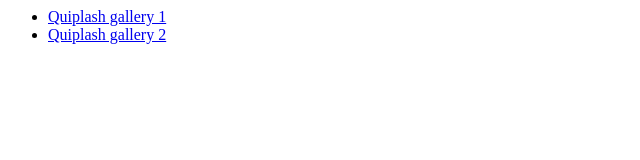
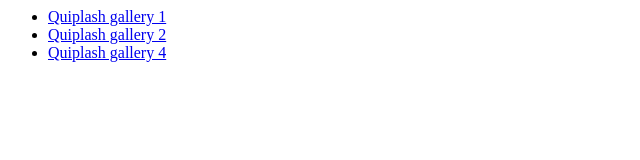
Before and after one commit to timothymcmackin/scratchpad, a plain HTML site: page quiplash/index.html in a window 1280 px wide. Shown: the whole page, without its empty margins (0-640 px from the left). Drawn offline with Linux system fonts and the light colour scheme.

Commit message:
add to index

```diff
--- a/quiplash/index.html
+++ b/quiplash/index.html
@@ -6,6 +6,7 @@
 <ul>
 <li><a href="Quiplash 2 Gallery 1.html">Quiplash gallery 1</a></li>
 <li><a href="Quiplash 2 Gallery 2.html">Quiplash gallery 2</a></li>
+<li><a href="Quiplash 2 Gallery 4.html">Quiplash gallery 4</a></li>
 </ul>
 </body>
 </html>
```
